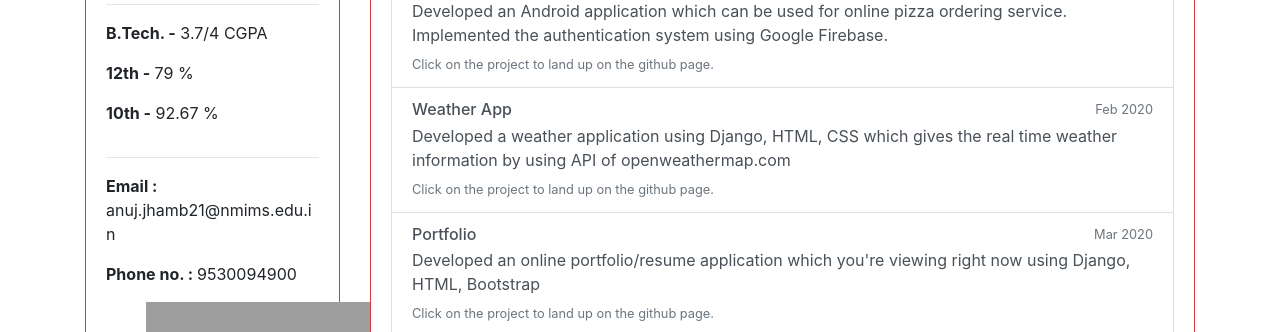
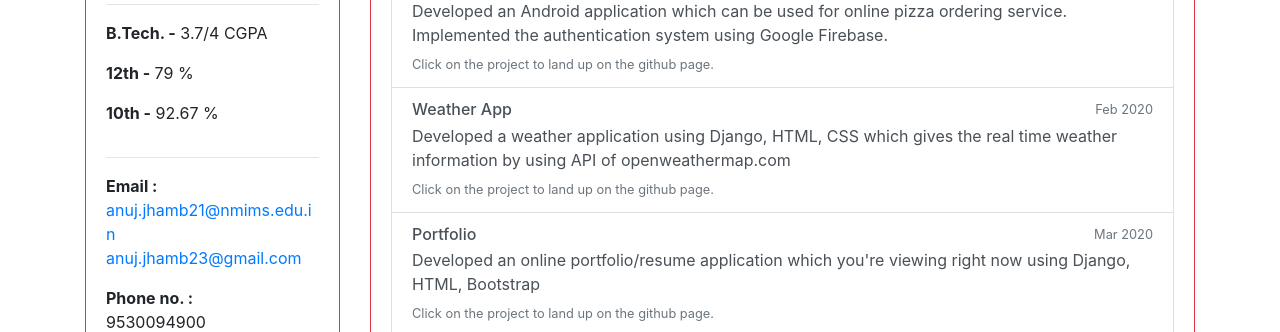
Before and after one commit to nuje98/portfolio, a Django app: template myapp/templates/myapp/home.html in a window 1280 px wide. Shown: the part 424-756 px from the top of the page. Run offline with Django 3.2, Linux system fonts and the light colour scheme; the template is opened without the code that fills it, so the values that code supplies are empty; some libraries are stand-ins or nearby versions; grey boxes are pictures that could not be loaded.

Commit message:
update home.html

```diff
--- a/myapp/templates/myapp/home.html
+++ b/myapp/templates/myapp/home.html
@@ -23,8 +23,14 @@
                         <p><b>12th -</b> 79 %</p>
                         <p><b>10th -</b> 92.67 %</p>
                         <hr>
-                        <p><b>Email : </b>anuj.jhamb21@nmims.edu.in</p>
-                        <p><b>Phone no. : </b>9530094900</p>
+                        <p>
+                            <b>Email : </b>
+                            <a href="mailto:anuj.jhamb21@nmims.edu.in">anuj.jhamb21@nmims.edu.in</a>
+                            <br>
+                            <a href="mailto:anuj.jhamb23@gmail.com">anuj.jhamb23@gmail.com</a>
+                        </p>
+                        <p><b>Phone no.  : </b><br>9530094900</p>
+                        <p><b>about.me : </b><a href="https://about.me/anujjhamb">about.me/anujjhamb</a></p>
                         <ul class="social-links">
                             <li><a href="https://www.facebook.com/anuj.jhamb"><img class="social" src="{% static 'images/facebook.png' %}"></a></li>
                             <li><a href="https://www.linkedin.com/in/anuj-jhamb/"><img class="social" src="{% static 'images/linkedin.png' %}"></a></li>
@@ -116,7 +122,7 @@
                             <li><b>Database:</b> SQL, MongoDB*, Postgresql*</li>
                             <li><b>Operating System:</b> Windows, Linux</li>
                             <li><b>Software Packages:</b> Machine learning tools and libraries</li>
-                            <li><b>Miscellanous:</b> Arduino, DialogFlow, Android Studio, Git*, AWS Lambda*, Alexa toolkit*</li>
+                            <li><b>Miscellanous:</b> Arduino, DialogFlow, Android Studio, Git*, AWS Lambda*, Alexa toolkit*, Latex*</li>
                         </ul>
                     </div>
                 </div>
```
